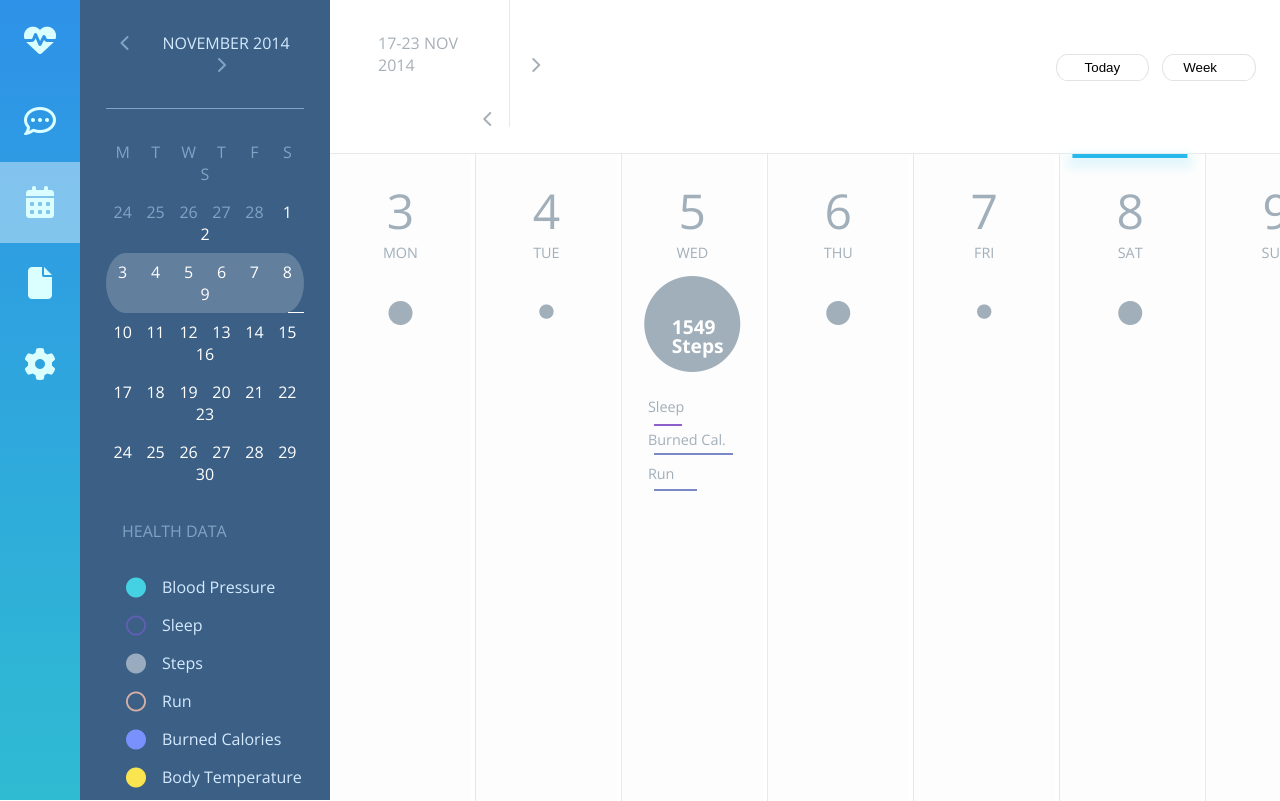
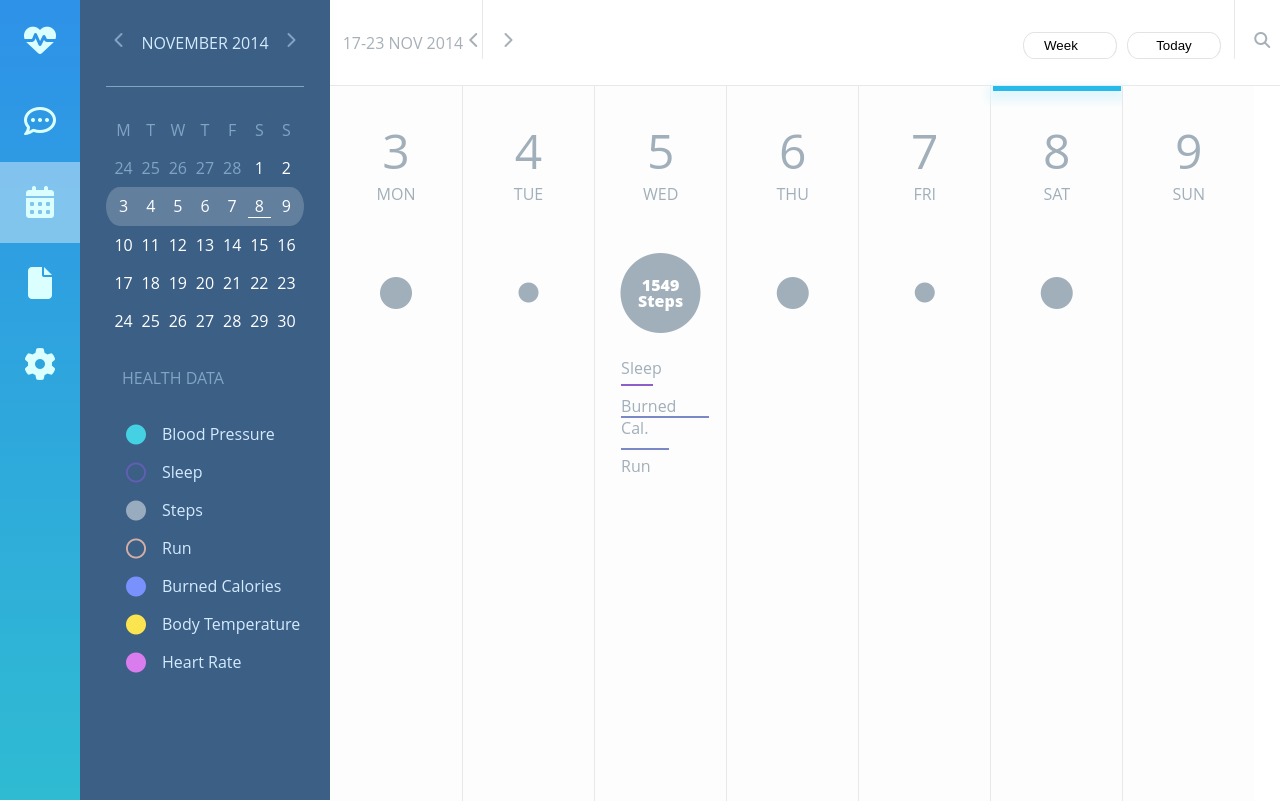
Before and after one commit to olegrjumin/Health-App-Calendar-UI, a plain HTML site: page calendar.html in a window 1280 px wide. Drawn offline with nearby package versions, Linux system fonts and the light colour scheme.

Commit message:
rewrite some parts

```diff
--- a/calendar.html
+++ b/calendar.html
@@ -5,7 +5,7 @@
     <title>Calendar</title>
    <!-- <link rel="stylesheet" href="https://cdnjs.cloudflare.com/ajax/libs/normalize/4.2.0/normalize.min.css">-->
     <link rel="stylesheet" href="style.css">
-<link href='https://fonts.googleapis.com/css?family=Open+Sans:400,600,700,300' rel='stylesheet' type='text/css'>
+    <link href='https://fonts.googleapis.com/css?family=Montserrat' rel='stylesheet' type='text/css'>
 
    <script src="https://use.fontawesome.com/7e0590884a.js"></script>
 </head>
@@ -22,7 +22,12 @@
         </nav>
         <section class="calendar-sm">
             <div class="container rm-padding">
-                <h5 class="calendar-title"><i class="fa fa-chevron-left arrow-left" aria-hidden="true"></i>NOVEMBER 2014<i class="fa fa-chevron-right arrow-right" aria-hidden="true"></i></h5>
+                <div class="calendar-title">
+                    <i class="fa fa-chevron-left arrow-left" aria-hidden="true"></i>
+                    <h5>NOVEMBER 2014</h5>
+                    <i class="fa fa-chevron-right arrow-right" aria-hidden="true"></i>
+                </div>
+
                 <ul class="cal-sm-ls">
                     <li class="cal-sm-day">M</li>
                     <li class="cal-sm-day">T</li>
@@ -31,7 +36,7 @@
                     <li class="cal-sm-day">F</li>
                     <li class="cal-sm-day">S</li>
                     <li class="cal-sm-day">S</li>
-                    </ul>
+                </ul>
                 <ul class="cal-sm-ls">
                     <li class="cal-sm-day">24</li>
                     <li class="cal-sm-day">25</li>
@@ -41,7 +46,7 @@
                     <li class="cal-sm-day current-mon">1</li>
                     <li class="cal-sm-day current-mon">2</li>
                 </ul>
-                   <ul class="cal-sm-ls cal-sm-mon-selected">
+                   <ul class="cal-sm-ls wk-selected">
                        <li class="cal-sm-day current-mon">3</li>
                        <li class="cal-sm-day current-mon">4</li>
                        <li class="cal-sm-day current-mon">5</li>
@@ -100,8 +105,11 @@
                     </div>
                     <div class="choose-date">
                         <i class="fa fa-chevron-right" aria-hidden="true"></i>
-                        <input type="text" class="choose-wk" list="week" value="Week">
-                        <input type="text" class="choose-today" value="Today">
+                        <div class="choose">
+                            <input type="text" class="choose-wk" list="week" value="Week">
+                            <input type="text" class="choose-today" value="Today">
+                        </div>
+
 
                         <datalist id="week">
                             <option value="week">
@@ -113,28 +121,46 @@
                 </div>
                 <ul class="cal-lg-ls">
                     <li class="cal-lg-day">
-                        3<span class="cal-lg-day-wk">MON</span>
-                        <i class="fa fa-circle cal-lg-icon-md" aria-hidden="true"></i>
+                        <span class="cal-lg-date">3</span>
+                       <span class="cal-lg-day-wk">MON</span>
+                       <i class="fa fa-circle fa-2x" aria-hidden="true"></i>
+
                     </li>
                     <li class="cal-lg-day">
-                            4<span class="cal-lg-day-wk">TUE</span>
-                            <i  class="fa fa-circle cal-lg-icon-sm" aria-hidden="true"></i>
+                       <span class="cal-lg-date">4</span>
+                          <span class="cal-lg-day-wk">TUE</span>
+                          <i class="fa fa-circle fa-lg" aria-hidden="true"></i>
+
+
                     </li>
-                    <li class="cal-lg-day">5<span class="cal-lg-day-wk">WED</span>
-                        <i class="fa fa-circle cal-lg-icon-lg icon-data" aria-hidden="true"></i>
+                    <li class="cal-lg-day">
+                        <span class="cal-lg-date">5</span>
+                        <span class="cal-lg-day-wk">WED</span>
+                      <i class="fa fa-circle fa-5x icon-data" aria-hidden="true"><span>1549 Steps</span></i>
                         <ul class="container add-position">
                             <li class="cal-day-data">Sleep</li>
                             <li class="cal-day-data">Burned Cal.</li>
                             <li class="cal-day-data">Run</li>
                         </ul>
                     </li>
-                    <li class="cal-lg-day">6<span class="cal-lg-day-wk">THU</span>
-                        <i class="fa fa-circle cal-lg-icon-md" aria-hidden="true"></i></li>
-                    <li class="cal-lg-day">7<span class="cal-lg-day-wk">FRI</span>
-                        <i class="fa fa-circle cal-lg-icon-sm" aria-hidden="true"></i></li>
-                    <li class="cal-lg-day ">8<span class="cal-lg-day-wk lg-current-day">SAT</span>
-                        <i class="fa fa-circle cal-lg-icon-md" aria-hidden="true"></i></li>
-                    <li class="cal-lg-day">9<span class="cal-lg-day-wk">SUN</span>
+                    <li class="cal-lg-day">
+                        <span class="cal-lg-date">6</span>
+                        <span class="cal-lg-day-wk">THU</span>
+                       <i class="fa fa-circle fa-2x" aria-hidden="true"></i>
+                        </li>
+                    <li class="cal-lg-day">
+                        <span class="cal-lg-date">7</span>
+                        <span class="cal-lg-day-wk">FRI</span>
+                       <i class="fa fa-circle fa-lg" aria-hidden="true"></i>
+                        </li>
+                    <li class="cal-lg-day ">
+                        <span class="cal-lg-date">8</span>
+                        <span class="cal-lg-day-wk lg-current-day">SAT</span>
+                        <i class="fa fa-circle fa-2x" aria-hidden="true"></i>
+                       </li>
+                    <li class="cal-lg-day">
+                        <span class="cal-lg-date">9</span>
+                        <span class="cal-lg-day-wk">SUN</span>
                        </li>
                 </ul>
         </section>
--- a/style.css
+++ b/style.css
@@ -1,4 +1,5 @@
 body{
+    display:flex;
     margin:0;/*起初发现section左边有点小空隙，后来发现是body里面的*/
     font-size:16px;
     font-family:'Open Sans', Arial,sans-serif;
@@ -40,14 +41,14 @@ li{
 }
 .rm-padding{
     padding-top:0;
-
+}
+.add-position{
+    position:relative;
 }
 .header-nav{
-    position:fixed;
-    left:0;
-    top:0;
+
     width:5rem;
-    height:100%;
+    height:100vh;
     background:linear-gradient(#2E92E8,#2FBBD2);
 }
 .header-list{
@@ -65,37 +66,35 @@ li{
     background:rgba(252,254,253,.4);/*一开始使用opacity设置不透明，导致icon也被遮挡，而我只要求背景有不透明效果。此处看出，opacity是会给运用它的元素的整个范围的不透明度。*/
 }
 .calendar-sm{
-    position:fixed;
-    top:0;
+
     width:15.625rem;
-    height:100%;
+    height:100vh;
     color:#D4EAFF;
     text-align:center;
-    margin-left:5rem;
     background:#3C5F85;
 }
 .calendar-title{
+    display: flex;
+    -webkit-justify-content: space-around;
+    -ms-flex-pack: distribute;
+    justify-content: space-around;
+    padding:2em 0;
+}
+.calendar-title h5{
     margin:0;
-    padding:2em 0;
-
 }
 .arrow-left,
 .arrow-right{
     color:#82A3C4;
-}
-.arrow-left{
-    padding-right:2em;
-}
-.arrow-right{
-    padding-left:2em;
+    cursor:pointer;
 }
 .cal-sm-ls{
-    position:relative;
+    width:100%;
     padding:.5em 0;
 }
 
-.cal-sm-mon-selected{
-    border-radius:10%/50%;
+.wk-selected{
+    border-radius:7%/50%;
     background:rgba(252,254,253,.2);/*一开始想用:first-child来给第一个cal-sm-ls添加padding-top，但是发现没效果，用nth-child（1）也不行，后来发现，是我理解有偏差，例如，p:first-child means 是相对于父元素而言，第一个是p的元素*/
 }
 .calendar-title+.cal-sm-ls{
@@ -107,22 +106,15 @@ li{
     display:inline-block;
 }
 .cal-sm-day{
-    width:1.6em;
+    width:10%;
     padding:0 .1em;
     color:#82A3C4;
 }
 .current-mon{
     color:#fff;
 }
-.sm-current-day:after{
-    position: absolute;
-    bottom:0;
-    left:11.4em;
-    height:1px;
-    width:1em;
-    text-shadow:none;
-    content:"";
-    background:#fff;
+.sm-current-day{
+    border-bottom: 1px solid #fff;
 }
 .health-title,
 .health-item
@@ -170,18 +162,15 @@ li{
 }
 
 .calendar-lg{
-    position:fixed;
-    top:0;
-    margin-left:20.625rem;
-    width:100%;
-    height:100%;
+    width:calc(100% - 20.625rem);
+    height:100vh;
 
 }
 
 .cal-lg-ls{
-    position:fixed;
-    height:100%;/*只有position:fixed,height:100%才会生效*/
+    display:flex;
     width:100%;
+    height:calc(100vh - 5.3rem );
     border-top:1px solid #E7E9E8;
 }
 .cal-lg-day,
@@ -190,15 +179,17 @@ li{
 }
 .cal-lg-day{
     position: relative;
-    height:inherit;
-    width:11%;
-    padding:.5em 0;
-    font-size:3em;
-
-    vertical-align: top;
+    align-self: flex-start;
+    height:100%;
+    width:13.9%;
+    padding:2em 0;
+    box-sizing: border-box;
     background:#FDFDFD;
 
 }
+.cal-lg-day i{
+  line-height:5rem;
+ }
 .cal-lg-day:hover{
     color:#667481;
     background:#fff;
@@ -206,39 +197,28 @@ li{
 .cal-lg-day:not(:first-child){
     border-left:1px solid #E7E9E8;
 }
+.cal-lg-date{
+    font-size:3em;
+}
 .cal-lg-day-wk{
     display:block;
-   font-size:.3em;
+   font-size:1em;
+    padding-bottom:3rem;
 }
-.cal-lg-day i{
-    line-height:.3;
+
+
+.icon-data{
+    position: relative;
 }
-.cal-lg-icon-sm,
-.cal-lg-icon-md,
-.cal-lg-icon-lg
-{
-    padding-top:3rem;
-}
-.cal-lg-icon-sm{
-    font-size:.3em !important;
-}
-.cal-lg-icon-md{
-    font-size:.5em !important;
-}
-.cal-lg-icon-lg{
-    font-size:2em !important;
-}
-.icon-data:after{
-    content:"1549 Steps";
+.icon-data span{
     position: absolute;
-    top:8.5em;
-    left:49%;
-    width:2em;
+    top:50%;
+    left:50%;
     line-height:1;
-    -moz-transform:translate3d(-50%,0,0);
-    -o-transform:translate3d(-50%,0,0);
-    -webkit-transform:translate3d(-50%,0,0);
-    transform:translate3d(-50%,0,0);
+    -moz-transform:translate3d(-50%,-50%,0);
+    -o-transform:translate3d(-50%,-50%,0);
+    -webkit-transform:translate3d(-50%,-50%,0);
+    transform:translate3d(-50%,-50%,0);
     color:#fff;
     font-size:.2em;
     font-family:'Open Sans', Arial,sans-serif;
@@ -247,14 +227,14 @@ li{
 
     padding:.5em 0;
     text-align:left;
-    font-size:.3em;
+    font-size:1em;
 
 }
 .cal-day-data:nth-child(1):after{
     content:"";
     position:absolute;
-    left:2.2em;
-    top:3.5em;
+    left:1.625rem;
+    top:3.2em;
     width:2em;
     height:2px;
     background:#8D5FCB;
@@ -262,8 +242,8 @@ li{
 .cal-day-data:nth-child(2):after{
     content:"";
     position:absolute;
-    left:2.2em;
-    top:5.5em;
+    left:1.625rem;
+    top:5.2em;
     width:5.5em;
     height:2px;
     background:#7A88C7;
@@ -271,15 +251,13 @@ li{
 .cal-day-data:nth-child(3):after{
     content:"";
     position:absolute;
-    left:2.2em;
-    top:8em;
+    left:1.625rem;
+    top:7.2em;
     width:3em;
     height:2px;
     background:#7A88C7;
 }
-.add-position{
-    position:relative;
-}
+
 .lg-current-day:after{;
     content:"";
     position:absolute;
@@ -295,40 +273,50 @@ li{
     background:#27B9EA;
 }
 .calendar-control{
+    display:flex;
+    -webkit-justify-content: space-around;
+    -ms-flex-pack: distribute;
+    justify-content: space-around;
+    width:100%;
+    height:3.7em;
     color:#A7B0B7;
     margin-bottom:1.6em;
 }
+
 .cal-wk,
-.next-wk,
 .choose-date,
 .cal-search{
-    display:inline-block;
-
+    display:flex;
 }
 .cal-wk{
-    width:14%;
+    -webkit-justify-content: space-around;
+    -ms-flex-pack: distribute;
+    justify-content: space-around;
+    width:15%;
     border-right:1px solid #E8E8E8;
 }
 .cal-wk i{
-    float:right;
-    padding-top:2.2em;
-    padding-right:1em;
+    padding-top:2em;
+    cursor:pointer;
 }
 .next-wk{
+    display: inline-block;
+    text-align:center;
     margin:0;
-    padding:2em 3em 0 3em;
+    padding:2em 0 0 0;
 }
 .choose-date{
+    -webkit-justify-content: space-between;
+    justify-content: space-between;
     padding:2em 0 0 0;
-    width:60%;
+    width:77%;
     border-right:1px solid #E8E8E8;
 }
 .choose-date i{
-    padding:0 0 0 1em;
+    cursor:pointer;
 }
 .choose-today,
 .choose-wk{
-    float:right;
     padding:0 1em;
     height:2em;
     width:7em;
@@ -339,12 +327,14 @@ li{
     outline:none;
 }
 .choose-today{
-    margin:0 .5em 0 0;
+    margin:0 1em 0 0;
 }
 .choose-wk{
-    margin:0 2em 0 .5em;
+    margin:0 .5em;
 }
 .cal-search{
-    width:14%;
-    padding-left:2em;
+    -webkit-justify-content: center;
+    justify-content: center;
+    padding-top:2em;
+
 }
```
